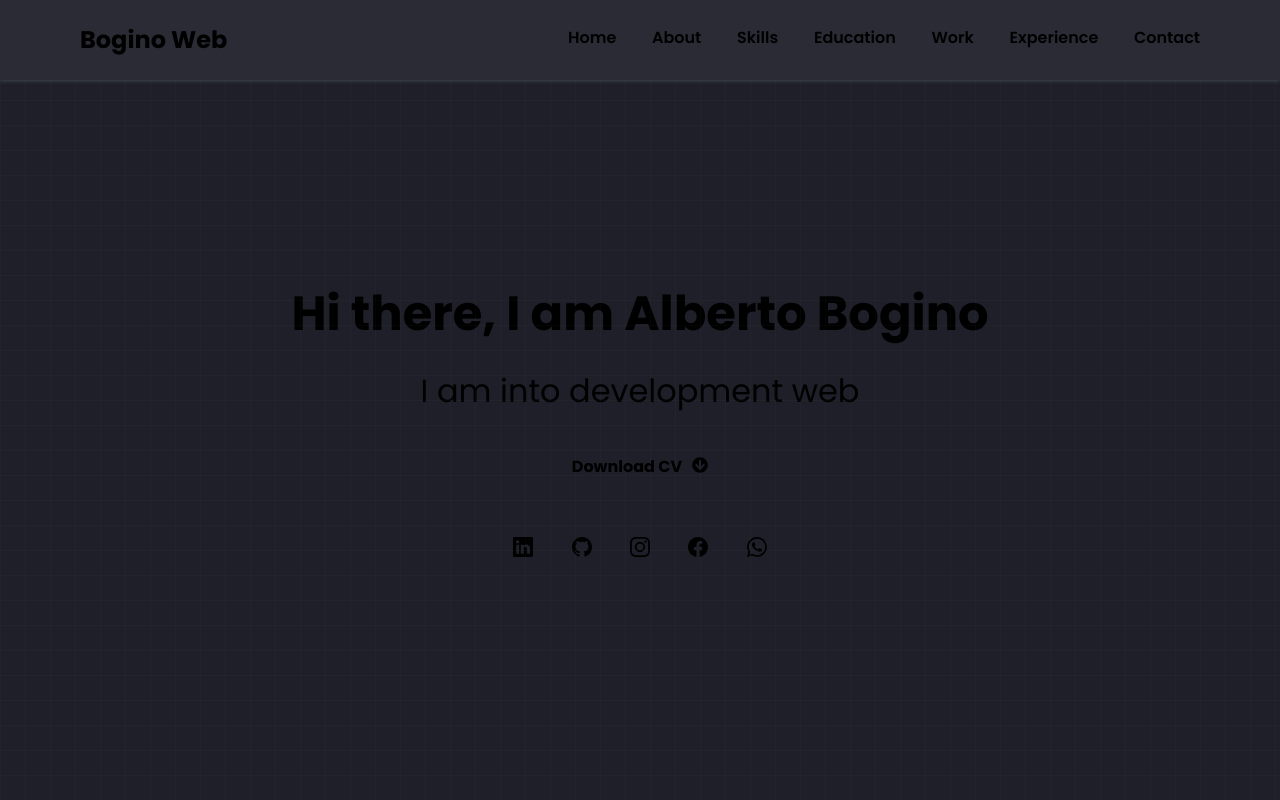
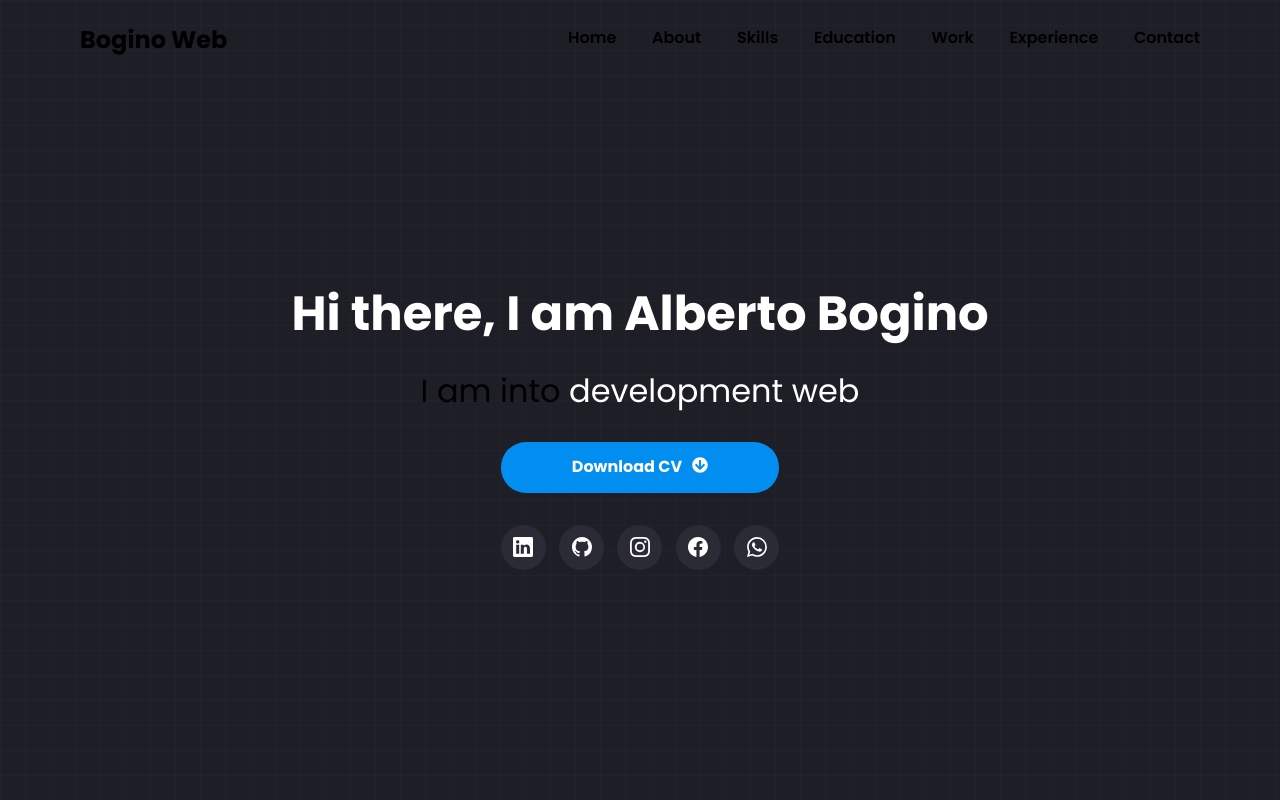
Before and after one commit to betobogino/bogino-web, a React (Vite) app: page / in a window 1280 px wide. Shown: the top 800 px of the page. Built offline with nearby package versions, Linux system fonts and the light colour scheme.

Commit message:
Diseño logrado

```diff
--- a/src/components/Header.jsx
+++ b/src/components/Header.jsx
@@ -2,6 +2,15 @@ import { BsWordpress, BsFacebook, BsLinkedin, BsGithub, BsTwitter, BsInstagram }
 import styles from '../styles/components/header.module.css';
 
 const Header = () => {
+    window.addEventListener("scroll", function() {
+        var header = document.querySelector("header");
+        var scrollTop = window.pageYOffset || document.documentElement.scrollTop;
+        if (scrollTop > 0) {
+            header.style.backgroundColor = "black";
+        } else {
+            header.style.backgroundColor = "transparent";
+        }
+    })
     return (
         <header className={styles.header}>
             <a href="" className={styles.a}>
--- a/src/styles/base/_config.css
+++ b/src/styles/base/_config.css
@@ -1,37 +1,16 @@
 :root {
     --bg-primary: #1D1E26;
     --bg-secondary: #2b2b36;
-    --bo-tertiary: ;
+    --bg-tertiary: #FFB300;
 
     --color-primary: #028DF1;
     --color-light: #FFF;
     --color-dark: #111;
-    /* --dm-color-primary: #0A192F; */
-    /* --dm-color-primary: #FFB300;
-    --dm-color-primary-2: #243447;
-    --dm-color-primary-3: #415A77;
-    --dm-color-primary-4: #607890; */
-    /* --dm-color-secondary-1: #BEBEBE; */
-    /* --dm-color-secondary-1: #FFB300;
-    --dm-color-secondary-2: #413C58;
-    --dm-color-secondary-3: #E07A5F; */
 
-    /* --dm-color-tertiary-1: #0A192F;
-    --dm-color-tertiary-2: #B5A642;
-    --dm-color-tertiary-3: #2F2F2F; */
+    --emphasi-1: #0A192F;
+    --emphasi-2: #243447;
 
-    /* --dm-color-black-1: #444;
-    --dm-color-black-2: #444;
-    --dm-color-white-1: #FFF;
-    --dm-color-black-2: #444; */
-
-    /* --dm-color-primary: #0A192F;
-    --dm-color-secondary: #FFC857;
-    --dm-color-tertiary: #E1E1E1;
-    --dm-color-black: #FFFFFF;
-    --dm-color-white: #4F86C6; */
-
-    --a: #FFAF00;
+    /* --a: #FFAF00;
     --b: #4C4C4C;
     --c: #F2F2F2;
     --d: #FF5733;
@@ -39,5 +18,5 @@
     --f: #7B1FA2;
     --g: #FFB300;
     --h: #0066CC;
-    --i: #8B0000;
+    --i: #8B0000;   */
 }
--- a/src/styles/components/header.module.css
+++ b/src/styles/components/header.module.css
@@ -2,13 +2,12 @@
     position: fixed;
     z-index: 2;
     width: 100%;
-    background: var(--bg-secondary);
+    background: transparent;
     display: flex;
     justify-content: space-between;
     align-items: center;
     padding: 0 5rem;
     height: 5rem;
-    box-shadow: 0 1px 4px rgba(146, 161, 176, 0.3)
 }
 .a {
     color: var(--dm-color-tertiary-1);
--- a/src/styles/components/home.module.css
+++ b/src/styles/components/home.module.css
@@ -5,7 +5,7 @@
     justify-content: center;
     align-items: center;
     padding: 2rem 8rem 0;
-    background-color: #1E1F28;
+    background-color: var(--bg-primary);
     position: relative;
 }
 .home:before {
@@ -29,25 +29,26 @@
 .h1 {
     font-size: 3rem;
     margin-bottom: 0;
-    color: var(--dm-color-white-1);
+    color: var(--color-light);
 }
 .p {
     font-size: 2rem;
 }
 .p span {
-    color: var(--dm-color-white-1);
+    color: var(--color-light);
 }
 .button {
     width: 40%;
     padding: 15px;
-    background-color: var(--dm-color-white-1);
-    color: var(--dm-color-primary-1);
+    background-color: var(--color-primary);
+    color: var(--color-light);
     border: 1px;
     border-radius: 25px;
     font-weight: bold;
     display: flex;
     justify-content: center;
     align-items: center;
+    z-index: 2;
 }
 .button:hover {
     cursor: pointer;
@@ -69,18 +70,20 @@ button .span {
 .ul li {
     width: 45px;
     height: 45px;
-    background: var(--dm-color-light);
+    background: var(--bg-secondary);
     border-radius: 50%;
     display: flex;
     justify-content: center;
     align-items: center;
     cursor: pointer;
+    z-index: 2;
 }
 .icon {
     font-size: 20px;
-    color: var(--dm-color-primary-1);
+    color: var(--color-light);
     transition: color 0.2s ease-in-out;
 }
-.icon:hover {
-    color: var(--dm-color-primary);
+.ul li:hover {
+    color: var(--dm-color-tertiary);
+    background-color: var(--emphasi-1);
 }
```
